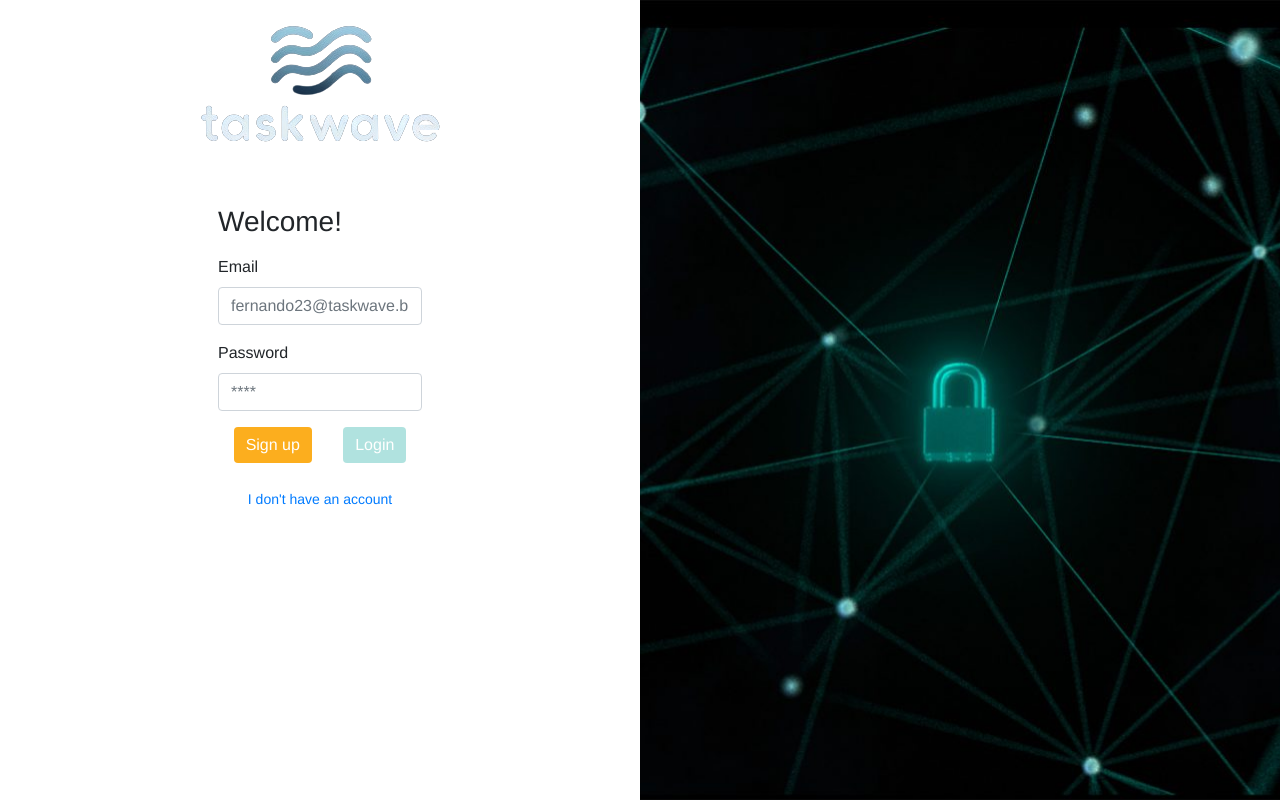
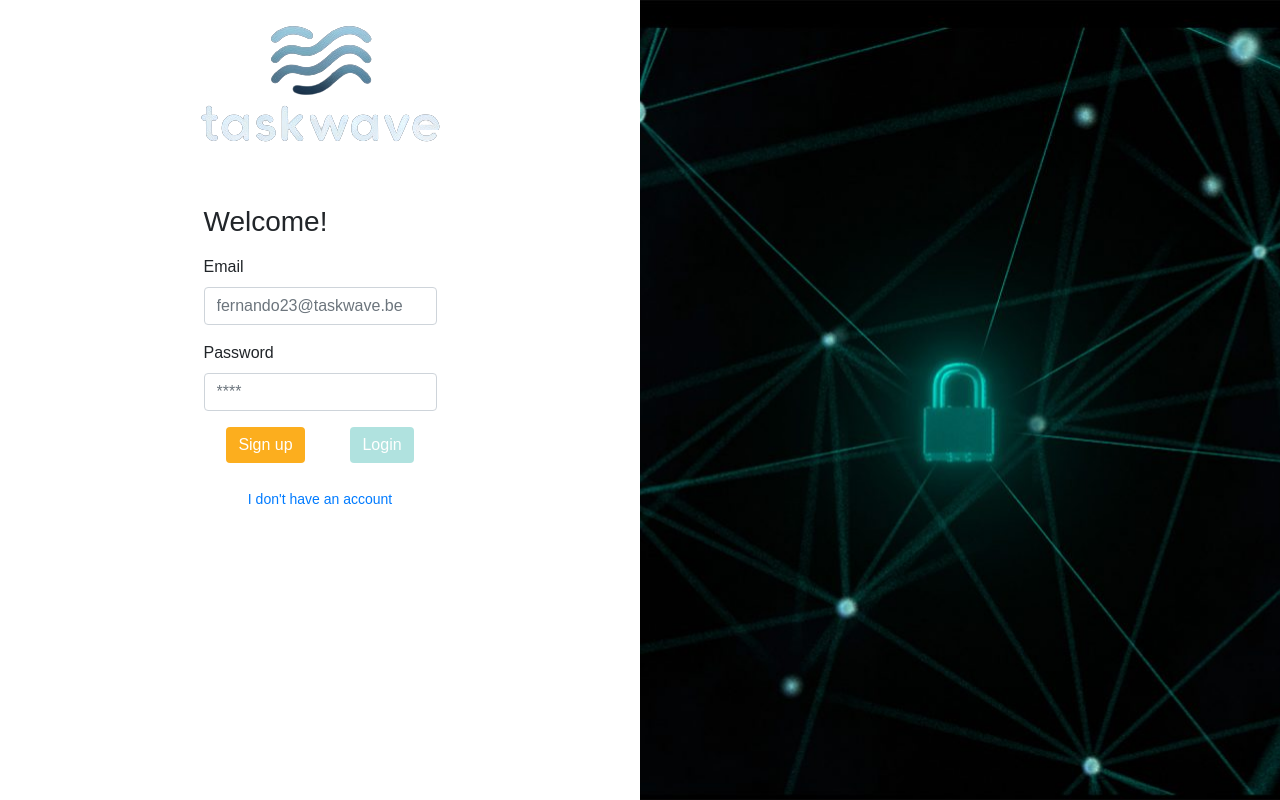
Before and after one commit to BertoPolo/numentech, a React (Create React App) app: page / in a window 1280 px wide. Built offline with nearby package versions, Linux system fonts and the light colour scheme; the HTML template or start-up script is replaced by a standard one.

Commit message:
fix font family

```diff
--- a/src/App.css
+++ b/src/App.css
@@ -1,5 +1,5 @@
 body {
-  font-family: Helvetica !important;
+  font-family: Arial, Helvetica, sans-serif;
 }
 
 .transparencywWhiteBox {
--- a/src/App.js
+++ b/src/App.js
@@ -1,5 +1,5 @@
+import "bootstrap/dist/css/bootstrap.min.css"
 import "./App.css"
-import "bootstrap/dist/css/bootstrap.min.css"
 // import "bootstrap-icons/font/bootstrap-icons.css"
 import { BrowserRouter, Routes, Route } from "react-router-dom"
 import React, { Suspense, lazy } from "react"
```
